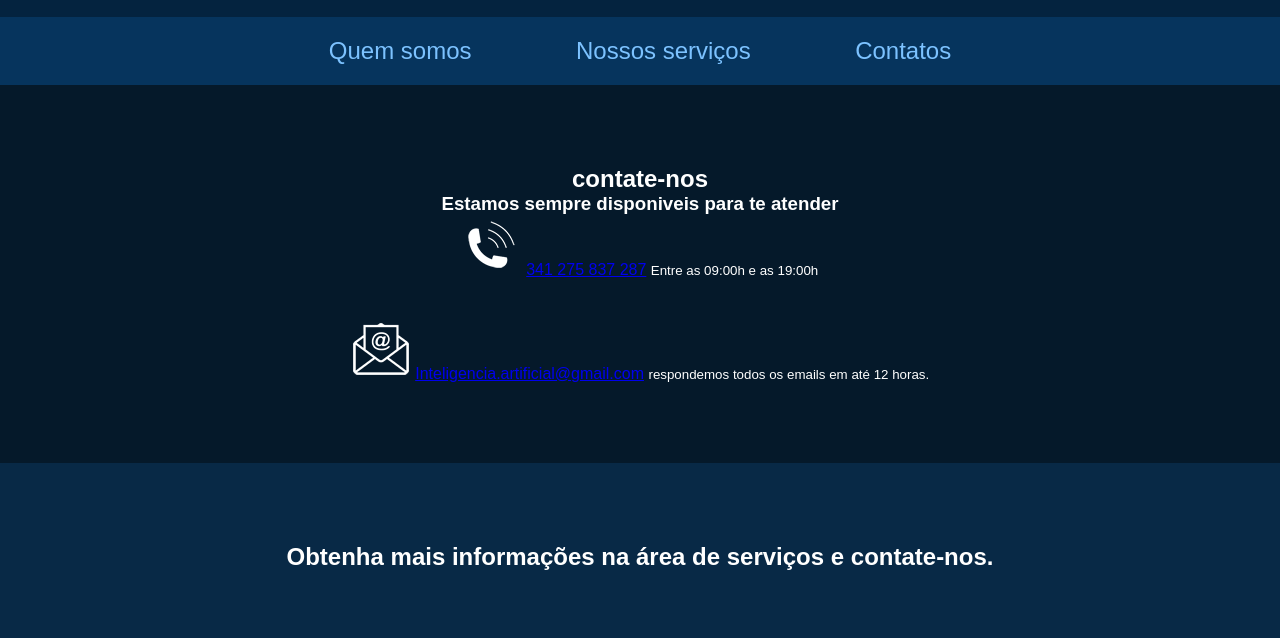
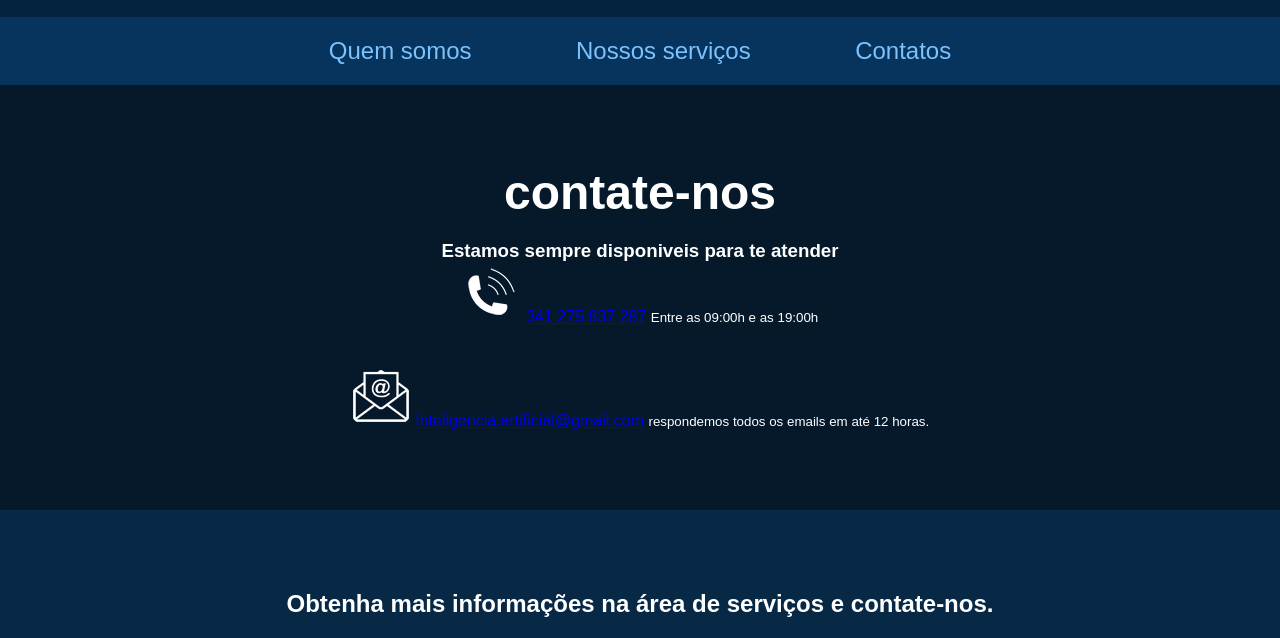
Before and after one commit to leandro1027/curso-web, a plain HTML site: page exer1/contatos.html in a window 1280 px wide. Shown: the part 148-786 px from the top of the page. Drawn offline with Linux system fonts and the light colour scheme.

Commit message:
Update estilos.css

```diff
--- a/exer1/assets/css/estilos.css
+++ b/exer1/assets/css/estilos.css
@@ -117,12 +117,18 @@ body{
     color: white;
 }
 /***************************************************************/
-
 .container-contatos{
     background-color: #05192a;
     padding: 80px;
 }
+.container-contatos h1{
+    font-size: 3em;
+    color: white;
+    margin-bottom: 20px;
+}
+.container-contatos h3{
 
+}
 /***************************************************************/
 footer{
     text-align: center;
```
